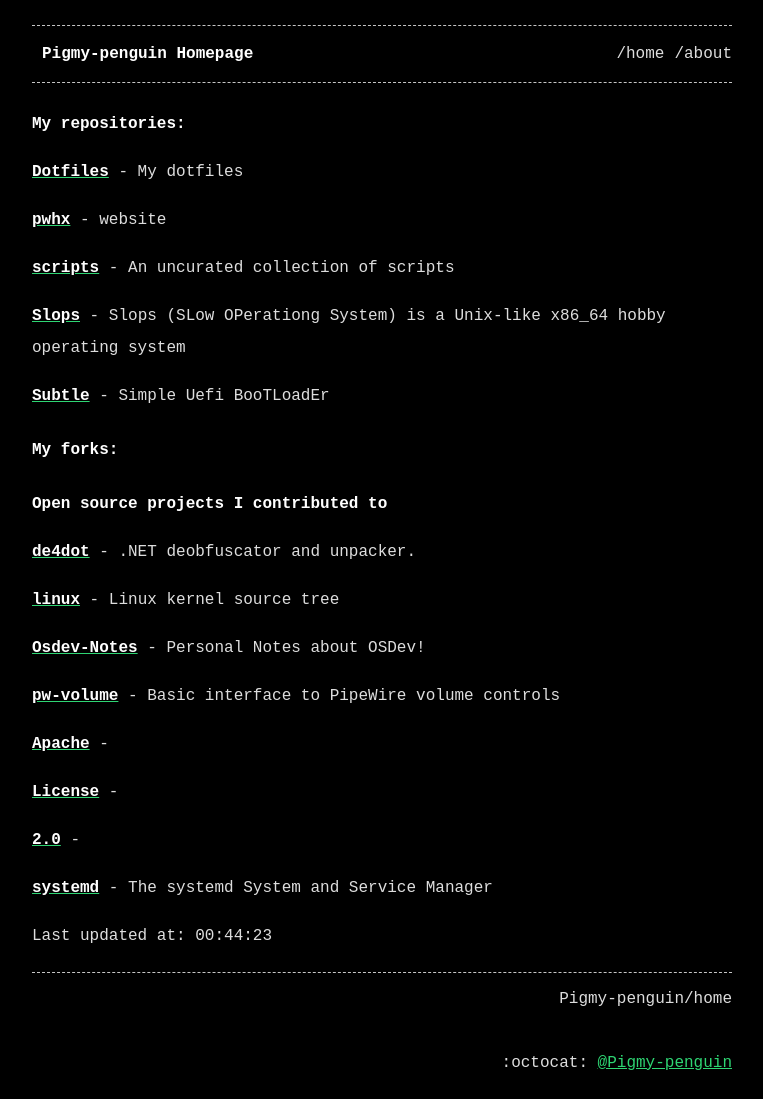
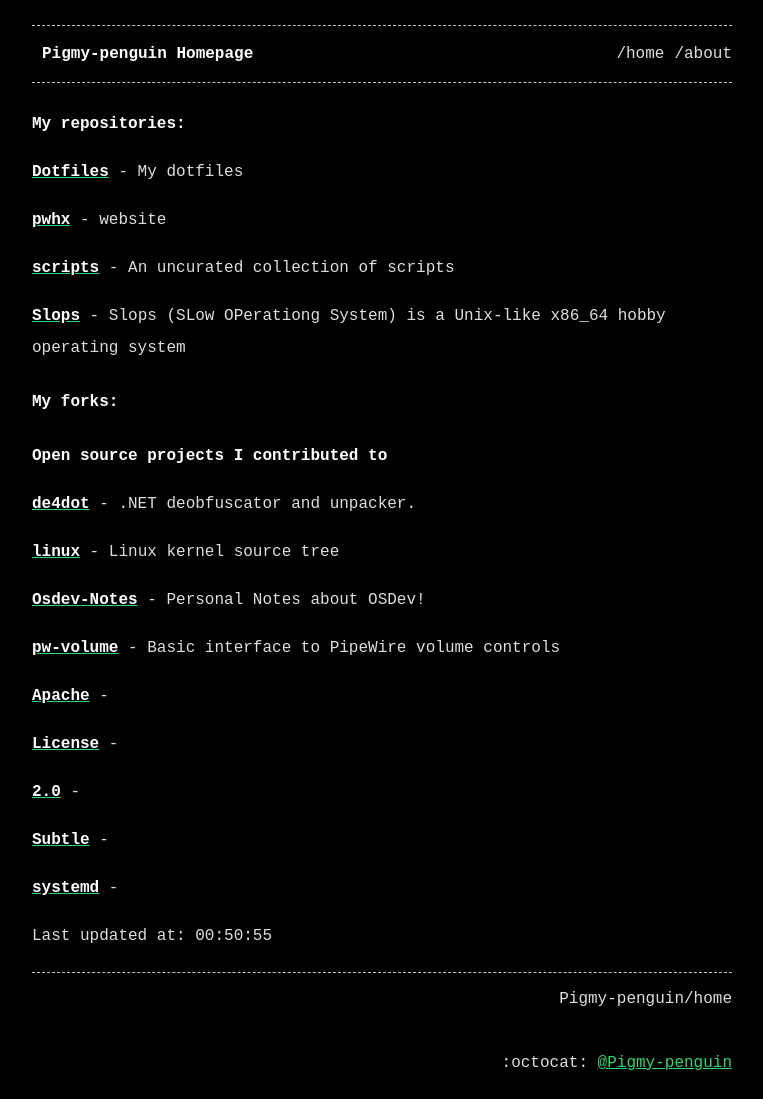
Before and after one commit to Pigmy-penguin/Pigmy-penguin.github.io, a Jekyll site: the page built from index.md, in a window 1280 px wide. Shown: the whole page, without its empty margins (258-1021 px from the left). Built offline with Jekyll 4.4.1, drawn with Linux system fonts in a browser that asks for light colours.

Commit message:
Auto updating the website

```diff
--- a/index.md
+++ b/index.md
@@ -14,8 +14,6 @@ title: Pigmy-penguin Homepage
 [**scripts**](https://github.com/Pigmy-penguin/scripts) - An uncurated collection of scripts
 
 [**Slops**](https://github.com/Pigmy-penguin/Slops) - Slops (SLow OPerationg System) is a Unix-like x86_64 hobby operating system
-
-[**Subtle**](https://github.com/Pigmy-penguin/Subtle) - Simple Uefi BooTLoadEr
 
 ## My forks:
 ### Open source projects I contributed to
@@ -34,7 +32,9 @@ title: Pigmy-penguin Homepage
 
 [**2.0**](https://github.com/Pigmy-penguin/2.0) -
 
-[**systemd**](https://github.com/Pigmy-penguin/systemd) - The systemd System and Service Manager
+[**Subtle**](https://github.com/Pigmy-penguin/Subtle) -
+
+[**systemd**](https://github.com/Pigmy-penguin/systemd) -
 
 
-Last updated at: 00:44:23
+Last updated at: 00:50:55
```
Also changed, not shown: 2 other files.
